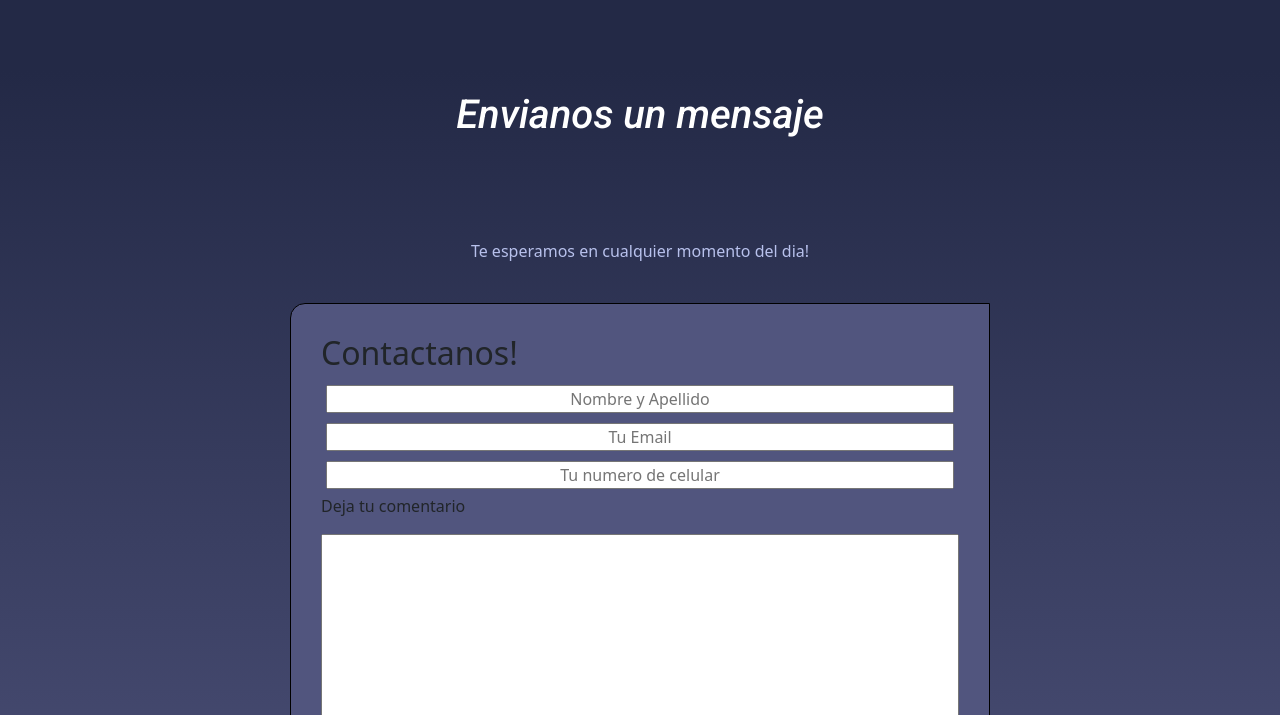
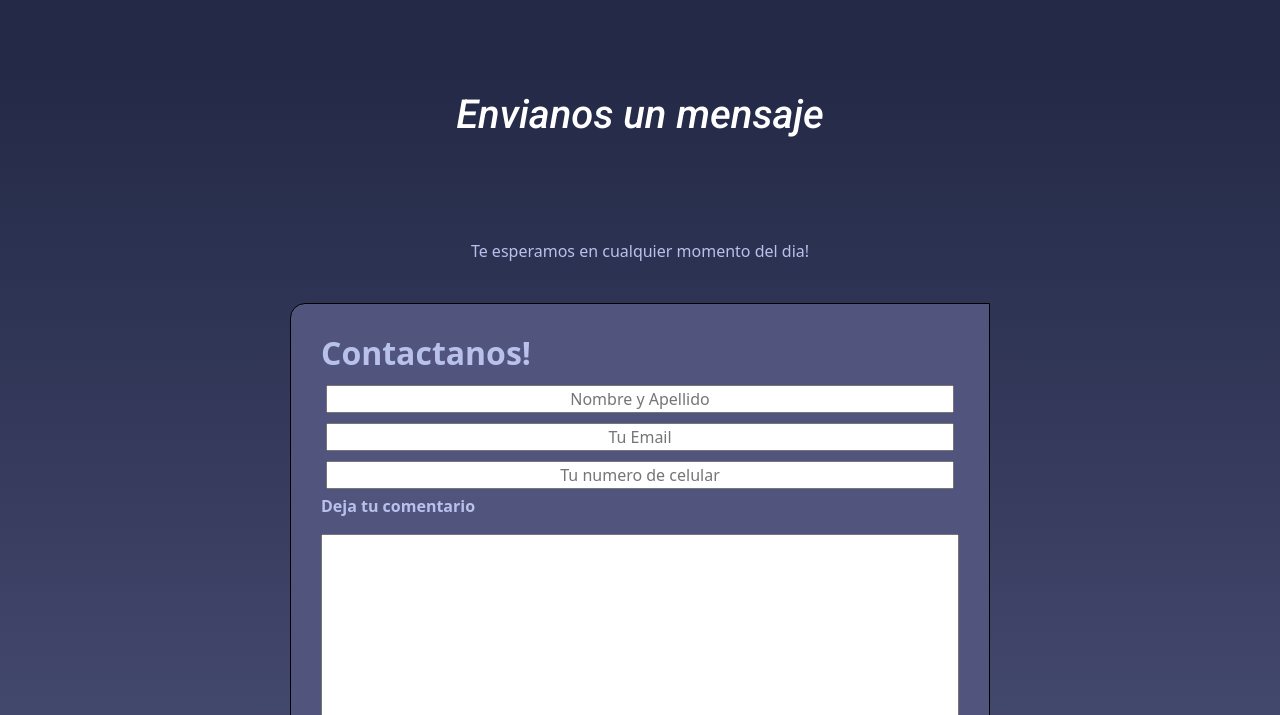
Before and after one commit to matuumdq/Kingstores, a website: page pages/contacto.html in a window 1280 px wide. Shown: the part 85-800 px from the top of the page. Drawn offline with nearby package versions, Linux system fonts and the light colour scheme.

Commit message:
arreglando estilo formulario

```diff
--- a/scss/secciones/_contacto.scss
+++ b/scss/secciones/_contacto.scss
@@ -18,6 +18,10 @@
     margin: auto;
     border: 1px solid black;
     border-radius: 15px 0px;
+    h2, p, span{
+        font-weight: bold;
+        color: $textoPrimario;
+    }
     .contFlex {
         display: flex;
         flex-direction: column;
```
Also changed, not shown: css/style.css.
